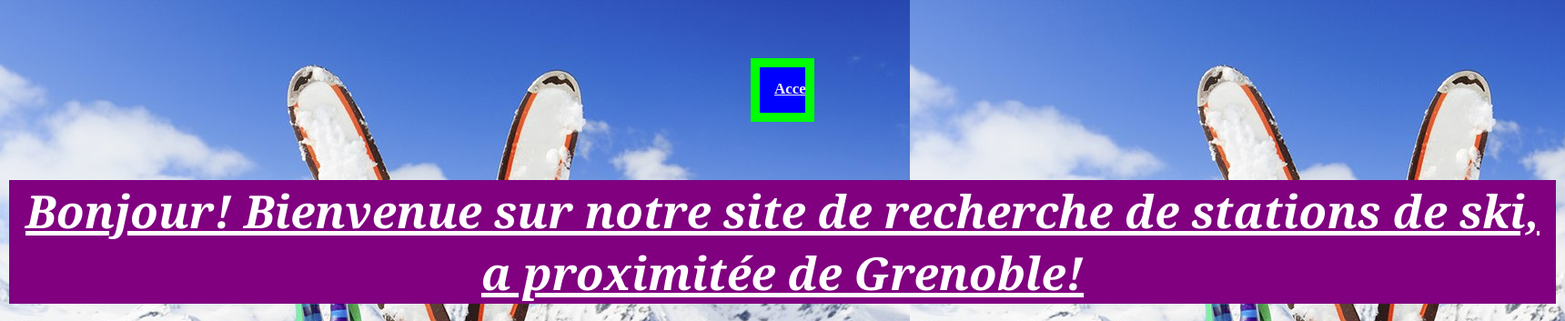
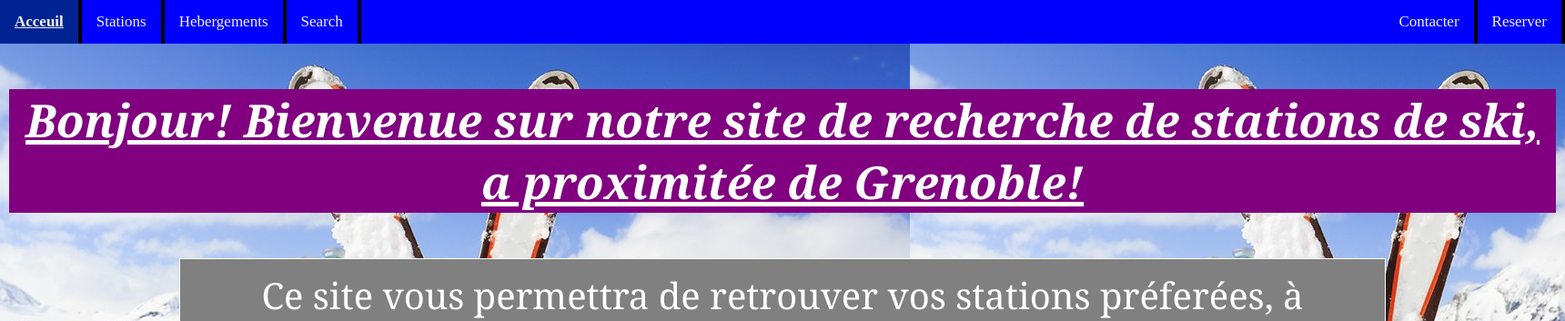
Before and after one commit to igordidier/projet-web, a PHP site: page / in a window 1720 px wide. Shown: the top 353 px of the page at 91% size. Run offline with PHP 8.4, Linux system fonts and the light colour scheme.

Commit message:
Update main.css

```diff
--- a/main.css
+++ b/main.css
@@ -28,10 +28,7 @@ footer{
   background-color: blue;
   margin: auto;
   display: block;
-    margin: 4em auto;
-    width: 50px;
-    height: 50px;
-    border: 10px solid lime;
+
 }
 
 .topnav a {
```
